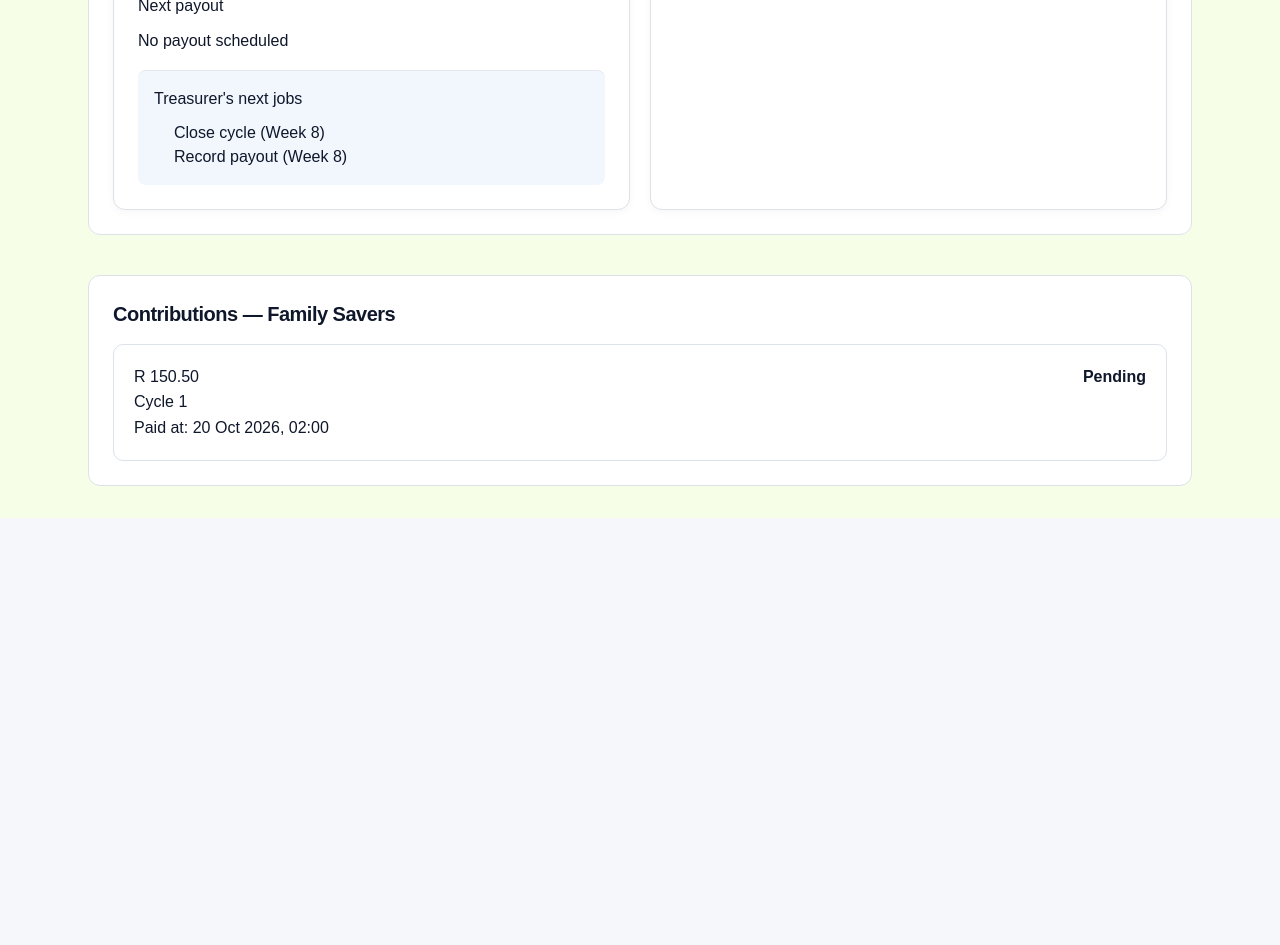
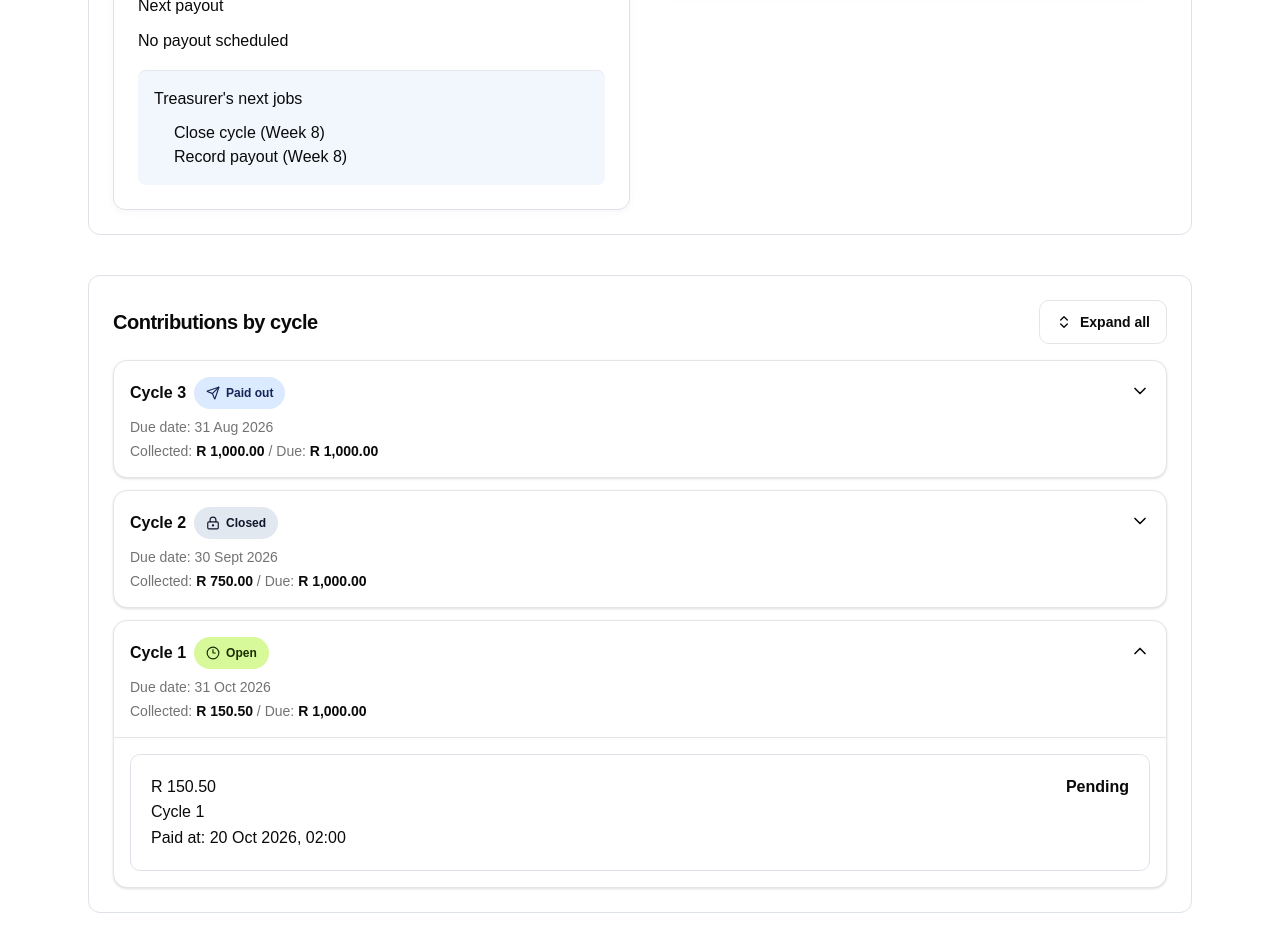
Before and after one commit to KgomotsoNthuping/RondiTrack, a React (Vite) app in the folder web/: page / in a window 1280 px wide. Shown: the part 480-1425 px from the top of the page. Before the commit the page ends 998 px from the top, so only its background shows below. Built offline with nearby package versions, Linux system fonts and the light colour scheme.

Commit message:
Feat: Build grouped contribution list

```diff
--- a/web/src/App.tsx
+++ b/web/src/App.tsx
@@ -1,80 +1,34 @@
-
+import { Wallet } from 'lucide-react'
 import { StokvelCard } from './components/StokvelCard'
-import { ContributionCard } from './components/ContributionCard'
+import { ContributionList } from './components/ContributionList'
 import { home, contributions } from './data/sample'
-import { Wallet } from 'lucide-react'
+import { cycles } from './data/cycles'
 
 function App() {
-  const familyStokvel = home.find(
-    (stokvel) => stokvel.name === 'Family Savers'
-  )
-
   return (
-    <div className="min-h-screen bg-lime-50 text-slate-900 dark:bg-slate-950 dark:text-slate-100">
-
+    <div className="min-h-screen min-w-0 bg-background text-foreground">
       <header className="w-full bg-lime-400 text-lime-950 shadow-sm">
         <div className="mx-auto flex min-h-20 max-w-6xl items-center gap-3 px-4 sm:px-6">
           <div className="flex size-11 shrink-0 items-center justify-center rounded-2xl bg-lime-950 text-lime-300">
             <Wallet aria-hidden="true" className="size-6" />
           </div>
-
-          <div>
-            <h1 className="text-xl font-extrabold tracking-tight sm:text-2xl">
-              RondiTrack
-            </h1>
+          <div className="min-w-0">
+            <h1 className="text-xl font-extrabold tracking-tight sm:text-2xl">RondiTrack</h1>
+            <p className="text-sm font-medium">Your stokvels, all in one place</p>
           </div>
         </div>
       </header>
-
       <main className="mx-auto w-full max-w-6xl space-y-10 px-4 py-8 sm:px-6">
-
         <section className="space-y-4">
-          <h2 className="text-xl font-bold tracking-tight">
-            My Stokvels
-          </h2>
-
-          {home.length === 0 ? (
-            <p className="text-slate-600 dark:text-slate-300">
-              No stokvels available.
-            </p>
-          ) : (
-            <div className="grid min-w-0 gap-5 md:grid-cols-2">
-              {home.map((stokvel) => (
-                <StokvelCard
-                  key={stokvel.stokvelId}
-                  stokvel={stokvel}
-                />
-              ))}
-            </div>
-          )}
+          <h2 className="text-xl font-bold">My Stokvels</h2>
+          <div className="grid min-w-0 gap-5 md:grid-cols-2">
+            {home.map(stokvel => <div key={stokvel.stokvelId} className="min-w-0"><StokvelCard stokvel={stokvel} /></div>)}
+            {home.length === 0 && <p>No stokvels available.</p>}
+          </div>
         </section>
-
-        <section className="space-y-4">
-          <h2 className="text-xl font-bold tracking-tight">
-            Contributions
-            {familyStokvel != null
-              ? ` — ${familyStokvel.name}`
-              : ''}
-          </h2>
-
-          {contributions.length === 0 ? (
-            <p className="text-slate-600 dark:text-slate-300">
-              No contributions recorded yet.
-            </p>
-          ) : (
-            <div className="grid min-w-0 gap-4">
-              {contributions.map((contribution) => (
-                <ContributionCard
-                  key={contribution.id}
-                  contribution={contribution}
-                />
-              ))}
-            </div>
-          )}
-        </section>
+        <ContributionList cycles={cycles} contributions={contributions} />
       </main>
     </div>
   )
 }
-
 export default App
--- /dev/null
+++ b/web/src/components/ContributionList.tsx
@@ -0,0 +1,75 @@
+import { useState } from 'react'
+import { ChevronDown, ChevronsDownUp, ChevronsUpDown } from 'lucide-react'
+import { ContributionCard } from './ContributionCard'
+import { StatusBadge } from './StatusBadge'
+import { groupContributionsByCycle, type Contribution, type Cycle } from '@/lib/groupContributions'
+import { formatCents } from '@/lib/money'
+
+type Props = {
+  cycles: readonly Cycle[]
+  contributions: readonly Contribution[]
+}
+
+function saDate(date: string | null | undefined): string {
+  if (!date) return 'Not scheduled'
+  // DateOnly: add midday UTC to avoid a browser-local timezone rollover.
+  return new Intl.DateTimeFormat('en-ZA', {
+    timeZone: 'Africa/Johannesburg', day: '2-digit', month: 'short', year: 'numeric',
+  }).format(new Date(`${date}T12:00:00Z`))
+}
+
+export function ContributionList({ cycles, contributions }: Props) {
+  const groups = groupContributionsByCycle(cycles, contributions)
+  const [overrides, setOverrides] = useState<Record<string, boolean>>({})
+  const isOpen = (group: (typeof groups)[number]) =>
+    overrides[group.id] ?? group.cycle?.status === 'Open'
+  const allOpen = groups.length > 0 && groups.every(isOpen)
+
+  return (
+    <section aria-label="Contributions grouped by cycle" className="min-w-0 space-y-4">
+      <div className="flex flex-wrap items-center justify-between gap-3">
+        <h2 className="text-xl font-bold tracking-tight">Contributions by cycle</h2>
+        <button type="button" onClick={() => setOverrides(Object.fromEntries(groups.map(g => [g.id, !allOpen])))}
+          className="inline-flex min-h-11 items-center gap-2 rounded-lg border border-border bg-card px-4 text-sm font-semibold text-card-foreground hover:bg-accent focus-visible:ring-2 focus-visible:ring-ring">
+          {allOpen ? <ChevronsDownUp className="size-4" aria-hidden /> : <ChevronsUpDown className="size-4" aria-hidden />}
+          {allOpen ? 'Collapse all' : 'Expand all'}
+        </button>
+      </div>
+      {groups.length === 0 && <p className="text-muted-foreground">No cycles or contributions available.</p>}
+      <div className="space-y-3">
+        {groups.map(group => {
+          const expanded = isOpen(group)
+          const headingId = `cycle-heading-${group.id}`
+          const bodyId = `cycle-body-${group.id}`
+          return (
+            <article key={group.id} className="min-w-0 overflow-hidden rounded-xl border border-border bg-card text-card-foreground shadow-sm">
+              <h3 id={headingId}>
+                <button type="button" aria-expanded={expanded} aria-controls={bodyId}
+                  onClick={() => setOverrides(prev => ({ ...prev, [group.id]: !expanded }))}
+                  className="flex min-h-14 w-full min-w-0 items-start justify-between gap-3 px-4 py-4 text-left hover:bg-accent/40 focus-visible:ring-2 focus-visible:ring-ring">
+                  <span className="min-w-0 flex-1 space-y-2">
+                    <span className="flex flex-wrap items-center gap-2">
+                      <span className="font-bold break-words">{group.cycle ? `Cycle ${group.cycle.cycleNumber}` : 'Unknown cycle'}</span>
+                      {group.cycle && <StatusBadge kind="cycle" status={group.cycle.status} />}
+                    </span>
+                    {group.cycle && <span className="block space-y-1 text-sm text-muted-foreground">
+                      <span className="block">Due date: {saDate(group.cycle.dueDate)}</span>
+                      <span className="block">Collected: <span className="whitespace-nowrap font-semibold text-foreground">{formatCents(group.cycle.totalCollectedInCents)}</span>
+                        {' / '} Due: <span className="whitespace-nowrap font-semibold text-foreground">{formatCents(group.cycle.amountDueInCents)}</span></span>
+                    </span>}
+                  </span>
+                  <ChevronDown aria-hidden className={`mt-1 size-5 shrink-0 transition-transform ${expanded ? 'rotate-180' : ''}`} />
+                </button>
+              </h3>
+              {expanded && <div id={bodyId} aria-labelledby={headingId} className="space-y-3 border-t border-border p-4">
+                {group.contributions.length === 0
+                  ? <p className="text-sm text-muted-foreground">No contributions yet</p>
+                  : group.contributions.map(item => <div key={item.id} className="min-w-0"><ContributionCard contribution={item} /></div>)}
+              </div>}
+            </article>
+          )
+        })}
+      </div>
+    </section>
+  )
+}
--- /dev/null
+++ b/web/src/data/cycles.ts
@@ -0,0 +1,24 @@
+import type { Cycle } from '@/lib/groupContributions'
+import { home } from './sample'
+
+// Saved DEMO response shape, not a live fetch. Replace with captured /cycles JSON
+// before demonstrating financial accuracy. Totals are supplied, never calculated in React.
+const familyId = home.find((s) => s.name === 'Family Savers')?.stokvelId ?? ''
+
+export const cycles: Cycle[] = [
+  {
+    id: 'cycle-001', stokvelId: familyId, cycleNumber: 1,
+    targetAmount: 1000, version: 0, status: 'Open', dueDate: '2026-10-31',
+    totalCollectedInCents: 15050, amountDueInCents: 100000,
+  },
+  {
+    id: 'cycle-002', stokvelId: familyId, cycleNumber: 2,
+    targetAmount: 1000, version: 0, status: 'Closed', dueDate: '2026-09-30',
+    totalCollectedInCents: 75000, amountDueInCents: 100000,
+  },
+  {
+    id: 'cycle-003', stokvelId: familyId, cycleNumber: 3,
+    targetAmount: 1000, version: 0, status: 'PaidOut', dueDate: '2026-08-31',
+    totalCollectedInCents: 100000, amountDueInCents: 100000,
+  },
+]
--- /dev/null
+++ b/web/src/lib/groupContributions.ts
@@ -0,0 +1,39 @@
+import type { components } from '@/api/schema'
+
+export type Cycle = components['schemas']['ContributionCycleResponse']
+export type Contribution = components['schemas']['ContributionListItemResponse']
+
+export type ContributionGroup = {
+  id: string
+  cycle: Cycle | null
+  contributions: Contribution[]
+}
+
+function newestFirst(a: Contribution, b: Contribution): number {
+  const aTime = a.paidAtUtc ? Date.parse(a.paidAtUtc) : 0
+  const bTime = b.paidAtUtc ? Date.parse(b.paidAtUtc) : 0
+  return bTime - aTime || b.cycleNumber - a.cycleNumber || a.id.localeCompare(b.id)
+}
+
+// Pure: no React state, clocks or API calls. Never discard an unknown cycle.
+export function groupContributionsByCycle(
+  cycles: readonly Cycle[],
+  contributions: readonly Contribution[],
+): ContributionGroup[] {
+  const groups: ContributionGroup[] = [...cycles]
+    .sort((a, b) => b.cycleNumber - a.cycleNumber)
+    .map((cycle) => ({ id: cycle.id, cycle, contributions: [] as Contribution[] }))
+
+  const byId = new Map(groups.map((group) => [group.id, group]))
+  const unknown: Contribution[] = []
+  for (const contribution of contributions) {
+    const group = byId.get(contribution.contributionCycleId)
+    if (group) group.contributions.push(contribution)
+    else unknown.push(contribution)
+  }
+  for (const group of groups) group.contributions.sort(newestFirst)
+  if (unknown.length > 0) {
+    groups.push({ id: 'unknown-cycle', cycle: null, contributions: unknown.sort(newestFirst) })
+  }
+  return groups
+}
```
